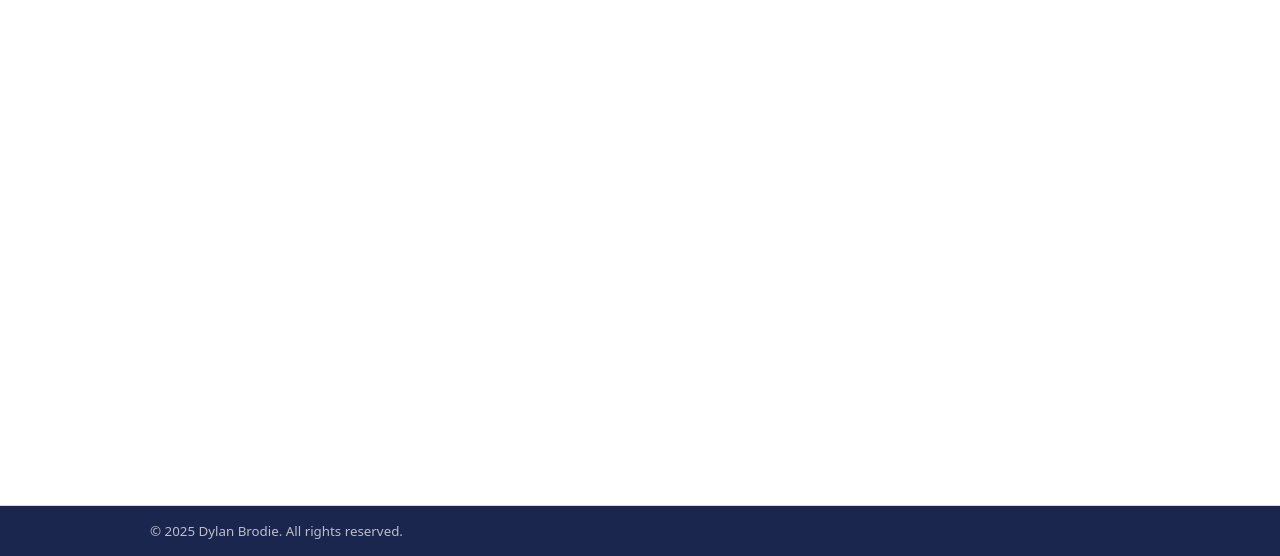
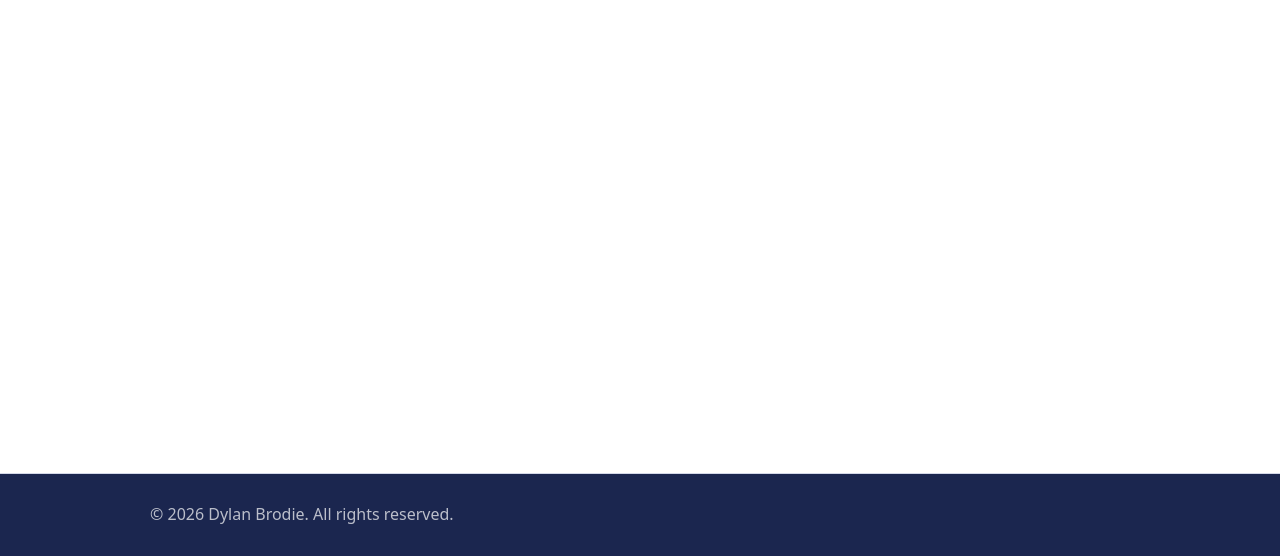
Before and after one commit to TheKingofHearts777/info, a plain HTML site: page contact.html in a window 1280 px wide. Shown: the part 244-800 px from the top of the page. Drawn offline with Linux system fonts and the light colour scheme.

Commit message:
updated footer for all pages

```diff
--- a/contact.html
+++ b/contact.html
@@ -33,18 +33,24 @@
             <div class="contact-row">
                 <img src="assets/img/LinkedinV1Fill.svg" alt="Logo" width="18" height="18">
                 <span>
-                <a href="https://www.linkedin.com/in/dylan-brodie-62242b1a7/" target="_blank" rel="noopener noreferrer">
+                    <a href="https://www.linkedin.com/in/dylan-brodie-62242b1a7/" target="_blank"
+                        rel="noopener noreferrer">
                         https://www.linkedin.com/in/dylan-brodie-62242b1a7/
                     </a>
                 </span>
             </div>
         </div>
     </main>
+
     <footer class="site-footer">
         <div class="container">
-            <small>© 2025 Dylan Brodie. All rights reserved.</small>
+            <p>&copy; <span id="year"></span> Dylan Brodie. All rights reserved.</p>
         </div>
     </footer>
+
+    <script>
+        document.getElementById('year').textContent = new Date().getFullYear();
+    </script>
 </body>
 
 
```
Also changed, not shown: about.html (+6 -1 lines), classroom-attendance-app.html (+12 -4 lines), country-guessing-game.html (+6 -1 lines), index.html (+6 -1 lines), interactive-maps.html (+8 -3 lines), portfolio-site.html (+6 -1 lines), projects.html (+5 -1 lines), web-based-virtualization-lab-environment.html (+6 -1 lines). Lines whose indentation alone changed are shown as unchanged.
